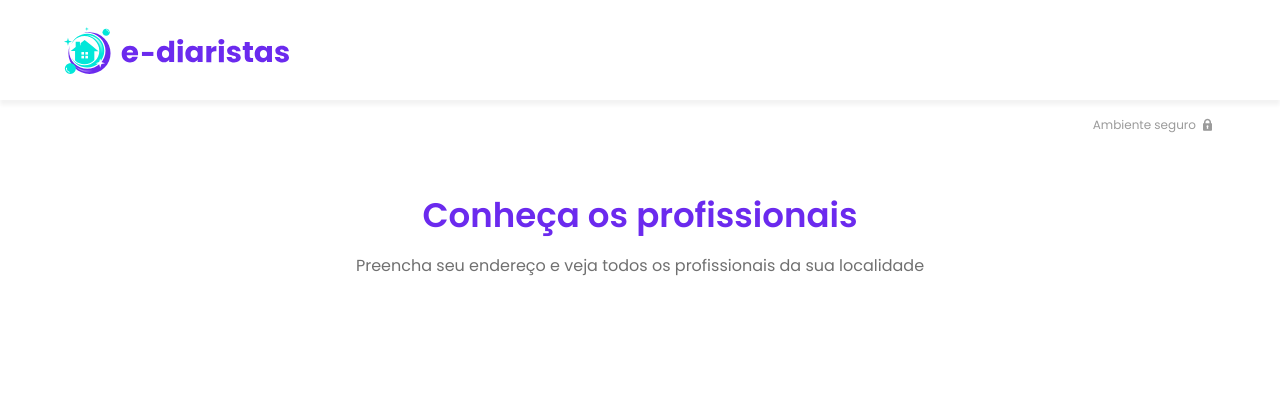
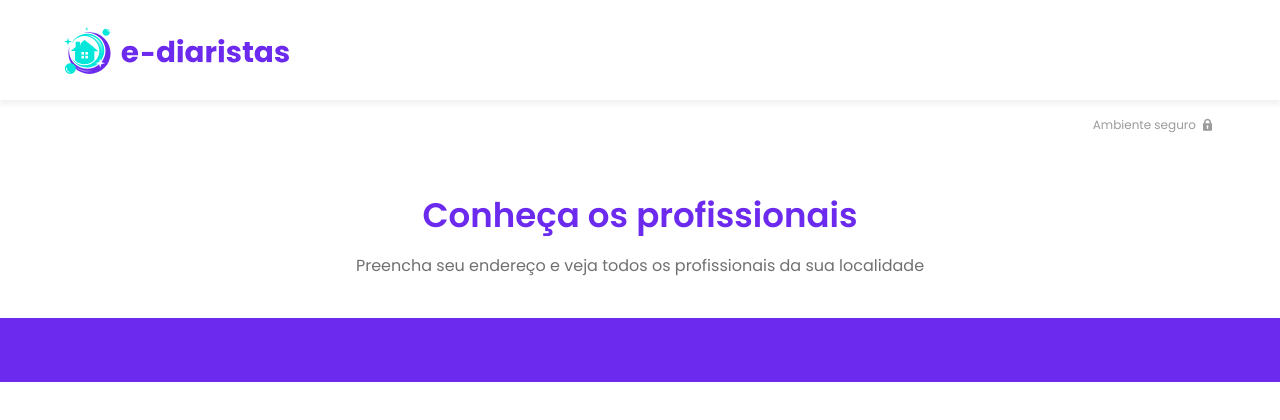
Before and after one commit to LucasCondeFerreira/e-diaristas, a Next.js app: page / in a window 1280 px wide. Shown: the top 420 px of the page. Built offline with nearby package versions, Linux system fonts and the light colour scheme.

Commit message:
Desenvolvendo fundo e titulo do rodape

```diff
--- a/src/pages/_app.tsx
+++ b/src/pages/_app.tsx
@@ -4,6 +4,7 @@ import { ThemeProvider } from '@mui/material'
 import theme from 'ui/themes/theme'
 import Head from 'next/head'
 import Header from 'ui/components/surfaces/Header/Header'
+import Footer from 'ui/components/surfaces/Footer/Footer'
 
 function MyApp({ Component, pageProps }: AppProps) {
   return (
@@ -28,6 +29,7 @@ function MyApp({ Component, pageProps }: AppProps) {
       <ThemeProvider theme={theme}>
         <Header />
         <Component {...pageProps} />
+        <Footer />
       </ThemeProvider>
     </>
   )
--- /dev/null
+++ b/src/ui/components/surfaces/Footer/Footer.style.tsx
@@ -0,0 +1,15 @@
+import { styled } from '@mui/material'
+import { Container, Typography } from '@mui/material'
+
+export const FooterStyled = styled('footer')`
+  background-color: ${({ theme }) => theme.palette.primary.main};
+  color: ${({ theme }) => theme.palette.primary.contrastText};
+  padding: ${({ theme }) => theme.spacing(4)} 0;
+`
+export const FooterContainer = styled(Container)``
+
+export const FooterTitle = styled(props => (
+  <Typography component={'h2'} variant={'body2'} {...props} />
+))`
+  font-weight: bold;
+`
--- /dev/null
+++ b/src/ui/components/surfaces/Footer/Footer.tsx
@@ -0,0 +1,12 @@
+import React from 'react'
+import { FooterStyled, FooterContainer } from './Footer.style'
+
+const Footer = () => {
+  return (
+    <FooterStyled>
+      <FooterContainer></FooterContainer>
+    </FooterStyled>
+  )
+}
+
+export default Footer
```
